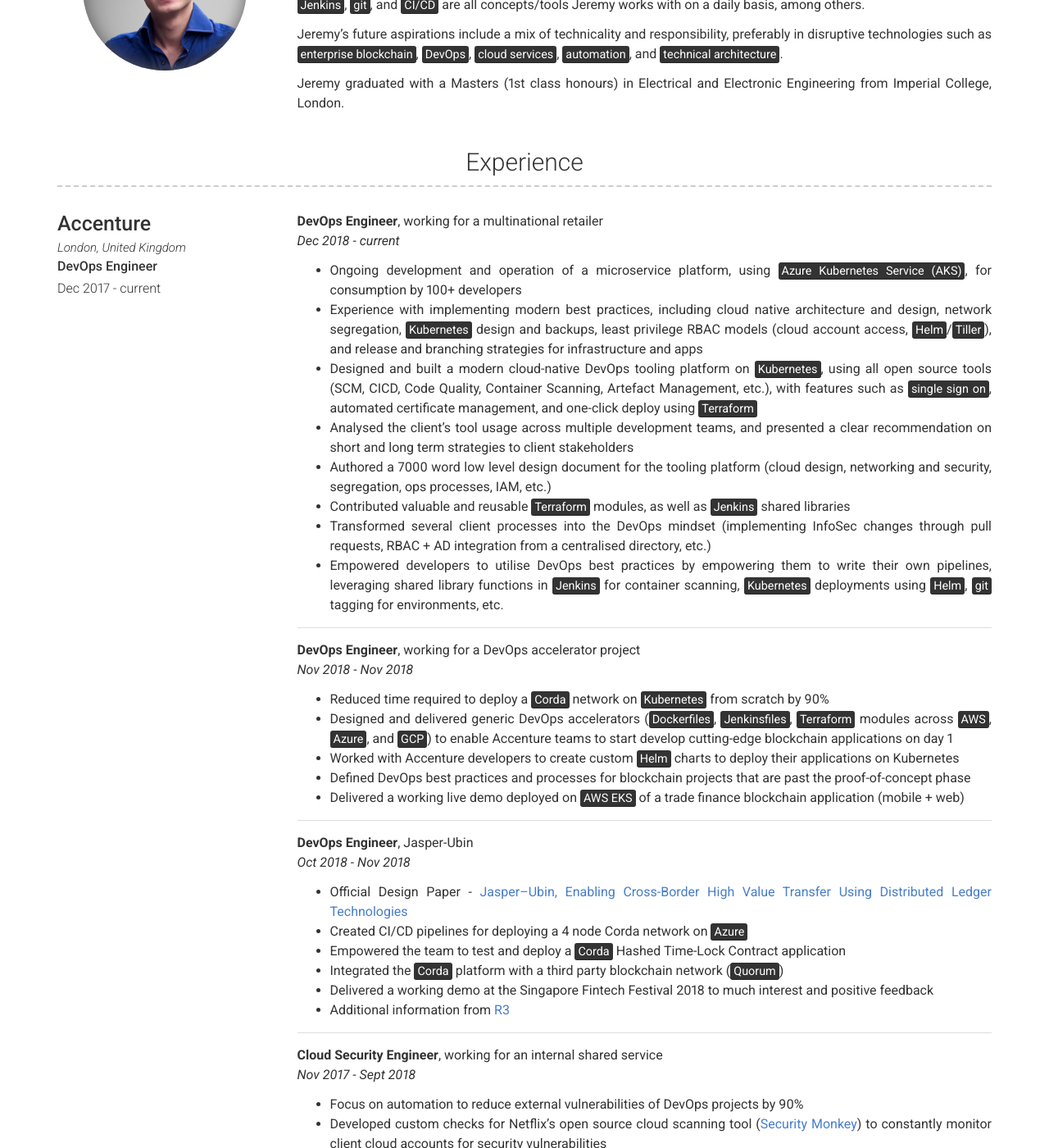
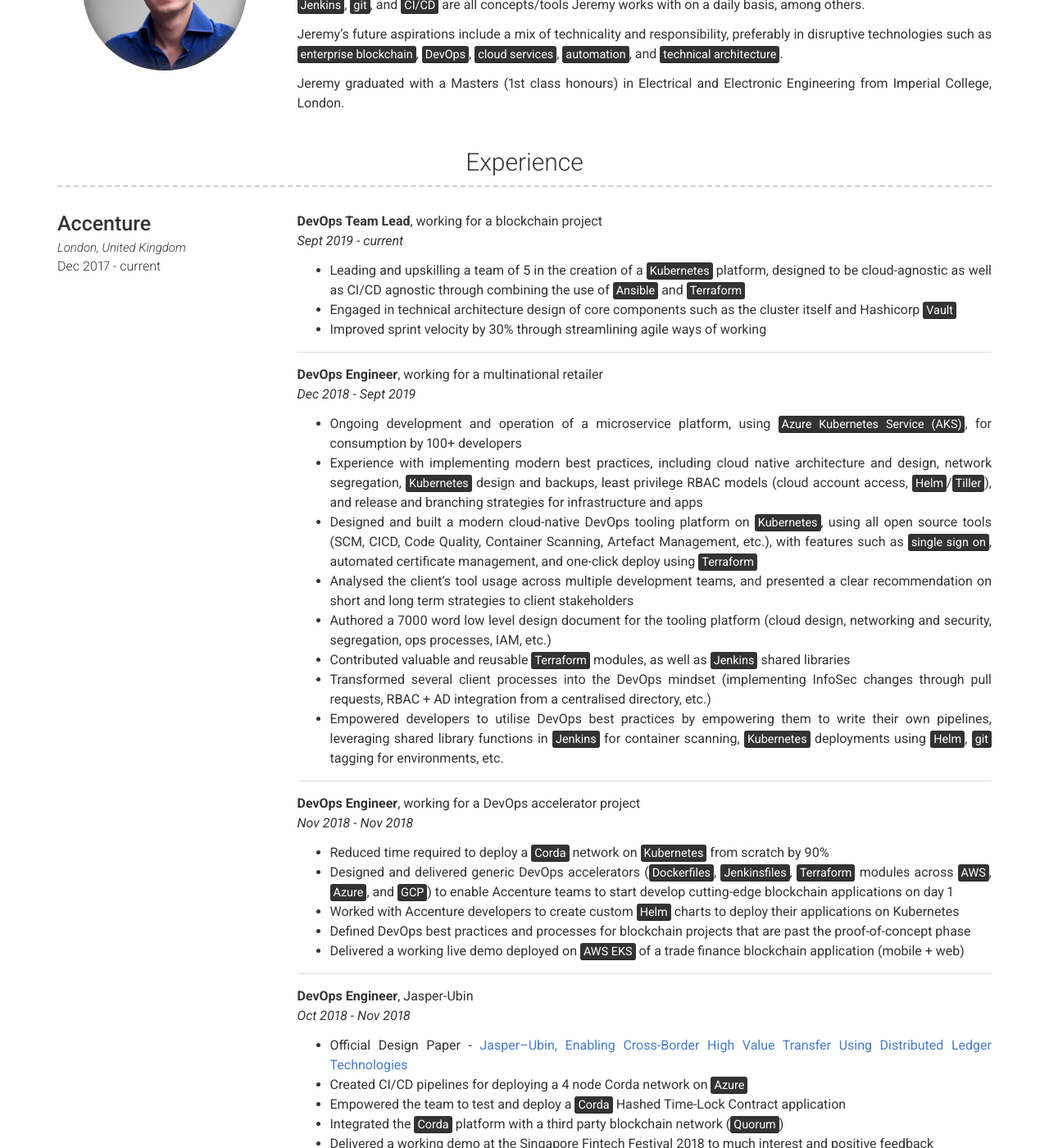
Before and after one commit to jeremych1000/jeremych1000.github.io, a Jekyll site: the page built from index.md, in a window 1280 px wide and 1400 px high, scrolled down 416 px. Shown: the whole window at 82% size. Built offline with Jekyll 4.4.1, drawn with Linux system fonts in a browser that asks for light colours; some of the changed text lies outside the part shown.

Commit message:
Adding new role

```diff
--- a/_data/experience.yml
+++ b/_data/experience.yml
@@ -2,11 +2,19 @@
 - layout: left
   company: Accenture
   link: London, United Kingdom
-  job_title: DevOps Engineer
+  job_title:
   dates: Dec 2017 - current
   description: | # this will include new lines to allow paragraphs
+    **DevOps Team Lead**, working for a blockchain project
+    _Sept 2019 - current_
+      - Leading and upskilling a team of 5 in the creation of a <mark>Kubernetes</mark> platform, designed to be cloud-agnostic as well as CI/CD agnostic through combining the use of <mark>Ansible</mark> and <mark>Terraform</mark>
+      - Engaged in technical architecture design of core components such as the cluster itself and Hashicorp <mark>Vault</mark>
+      - Improved sprint velocity by 30% through streamlining agile ways of working
+
+    ---
+
     **DevOps Engineer**, working for a multinational retailer
-    _Dec 2018 - current_
+    _Dec 2018 - Sept 2019_
       - Ongoing development and operation of a microservice platform, using <mark>Azure Kubernetes Service (AKS)</mark>, for consumption by 100+ developers
       - Experience with implementing modern best practices, including cloud native architecture and design, network segregation, <mark>Kubernetes</mark> design and backups, least privilege RBAC models (cloud account access, <mark>Helm</mark>/<mark>Tiller</mark>), and release and branching strategies for infrastructure and apps
       - Designed and built a modern cloud-native DevOps tooling platform on <mark>Kubernetes</mark>, using all open source tools (SCM, CICD, Code Quality, Container Scanning, Artefact Management, etc.), with features such as <mark>single sign on</mark>, automated certificate management, and one-click deploy using <mark>Terraform</mark>
@@ -48,7 +56,7 @@
 - layout: left
   company: Afiniti
   link: London, United Kingdom
-  job_title: Global Deployment and Engineering (Project Management) Intern
+  job_title: Global Deployment and Engineering Intern
   dates: Jul 2017 - Sep 2017
   description: | # this will include new lines to allow paragraphs
       - Developed <mark>Python</mark> scripts to automatically create charts and diagrams for weekly leadership updates
```
